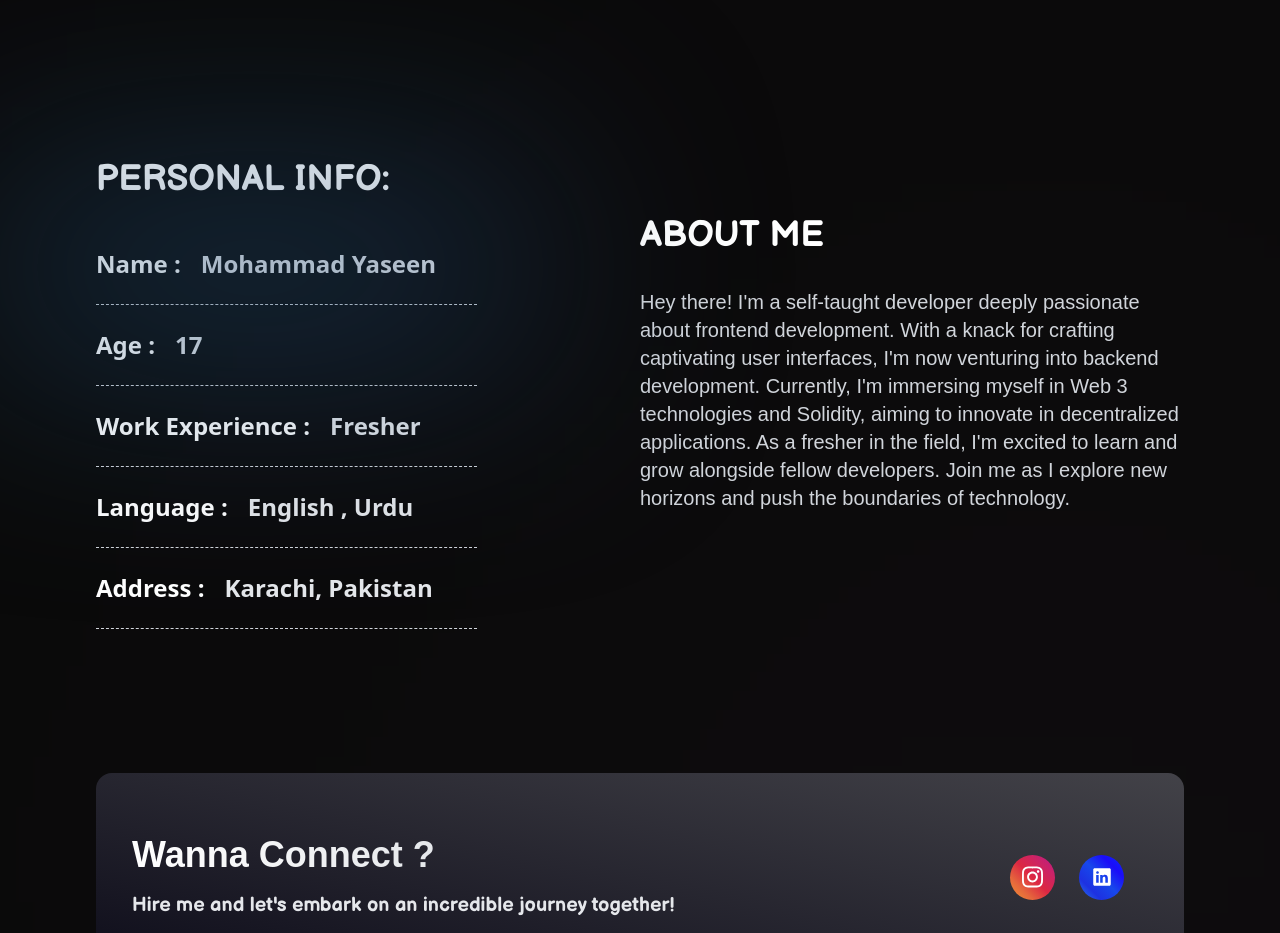
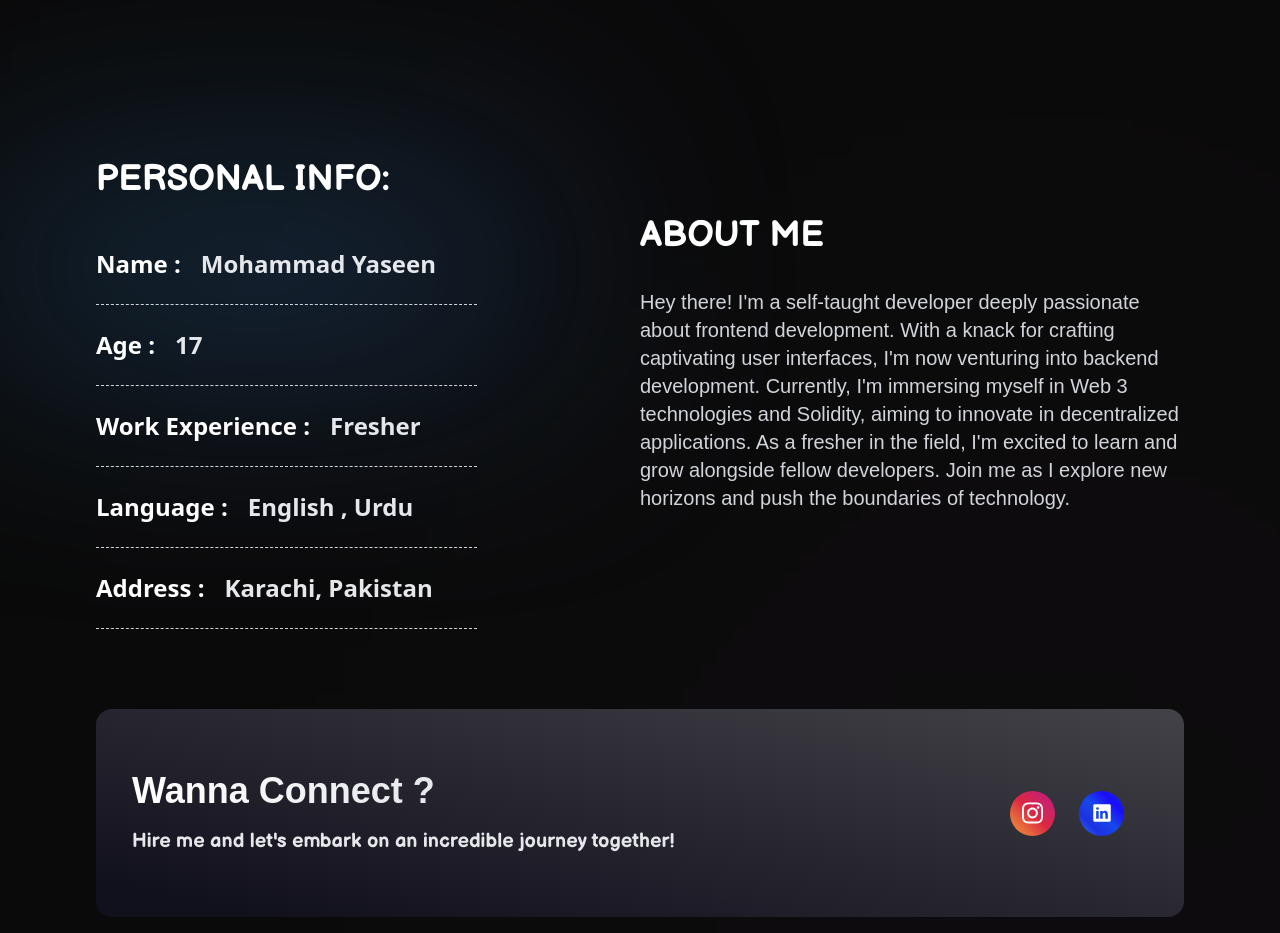
Before and after one commit to Mohammad-Yaseen69/Portfolio, a React (Vite) app: page / in a window 1280 px wide. Shown: the part 1640-2573 px from the top of the page. Built offline with nearby package versions, Linux system fonts and the light colour scheme; a web font is replaced by a local one.

Commit message:
Adding GSAP animation in about section

```diff
--- a/src/components/About/About.jsx
+++ b/src/components/About/About.jsx
@@ -1,12 +1,32 @@
+import { useEffect } from 'react';
 import { Section } from '../'
 import { personalInfo } from '../../constants'
+import { gsap } from 'gsap'
+import { ScrollTrigger } from 'gsap/ScrollTrigger';
 
 const About = () => {
+
+    useEffect(() => {
+        gsap.registerPlugin(ScrollTrigger);
+
+        gsap.to(['.info' , '.about'], {
+            opacity: 1,
+            duration: 1,
+            stagger: 0.2,
+            scrollTrigger: {
+                trigger: '#about',
+                start: 'top 70%', // Adjusted start position
+                end: 'bottom 20%', // Adjusted end position
+                toggleActions: 'play none none none',
+            }
+        });
+    }, []);
+
     return (
         <Section id="about">
-            <div className='flex max-md:flex-col items-start  h-full  relative my-36'>
+            <div className='flex max-md:flex-col items-start  h-full  relative mt-36'>
 
-                <div className='w-full md:w-1/2 max-md:order-2 max-xs:my-16 max-md:my-24'>
+                <div className='info relative opacity-0 w-full md:w-1/2 max-md:order-2 max-xs:my-16 max-md:my-24'>
                     <h1 className='font-bold font-Balsamiq uppercase text-start text-white text-4xl my-6'>Personal Info:</h1>
                     {personalInfo.map(info => (
                         <div className='py-6 w-full sm:w-[70%] border-b border-dashed border-gray-300'>
@@ -16,7 +36,7 @@ const About = () => {
                     ))}
                 </div>
 
-                <div className='md:w-1/2 max-md:order-1'>
+                <div className='about opacity-0 relative md:w-1/2 max-md:order-1'>
                     <div className='md:translate-y-20'>
                         <h1 className='font-bold font-Balsamiq uppercase text-start text-white text-4xl mb-8'>About me</h1>
                         <p className='text-gray-300  font-Code text-start  xs:text-xl'>
@@ -24,7 +44,8 @@ const About = () => {
                         </p>
                     </div>
                 </div>
-                <div className="absolute w-[50%] h-[40%] bottom-0 blue__gradient z-0 -left-28 top-0"></div>
+
+                <div className="absolute w-[50%] -z-10 h-[40%] bottom-0 blue__gradient -left-28 top-0"></div>
             </div>
         </Section>
     )
```
Also changed, not shown: src/assests/Projects/BlogApp.png, src/assests/Projects/Movix.png.
